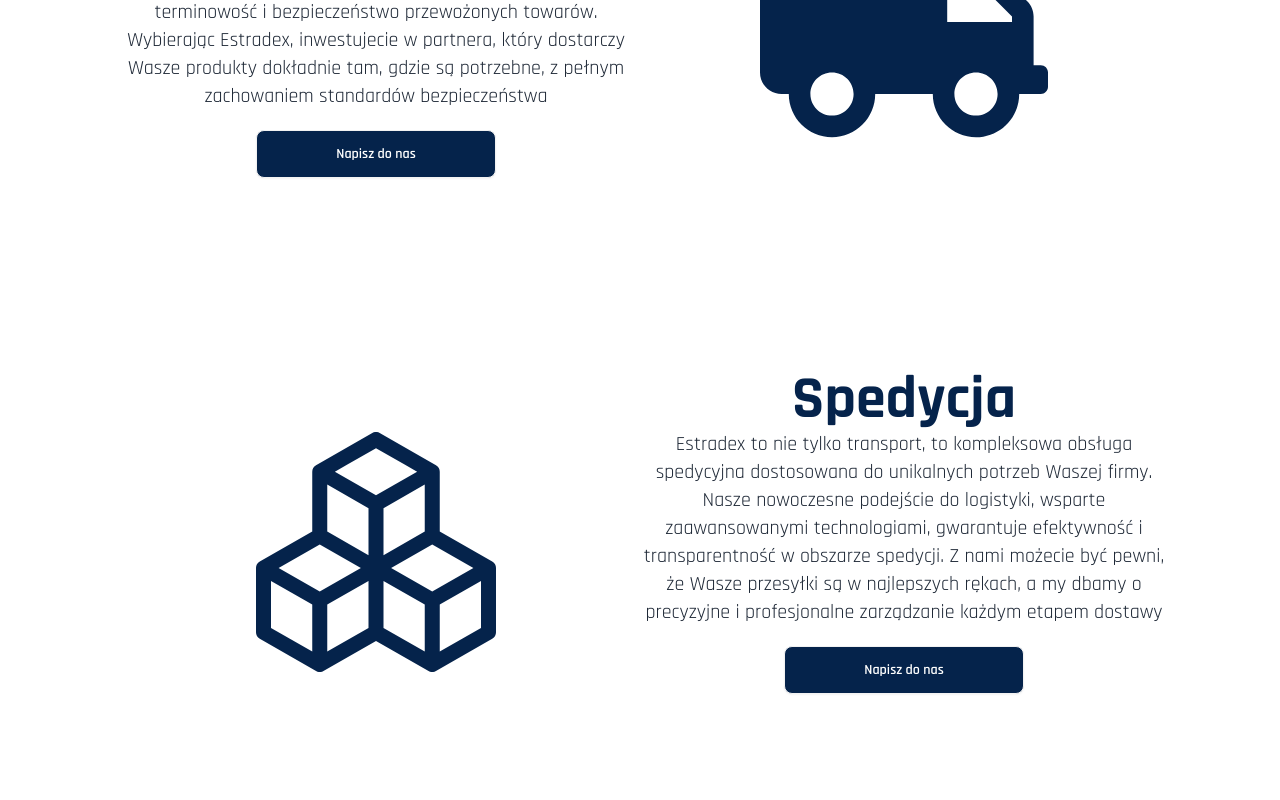
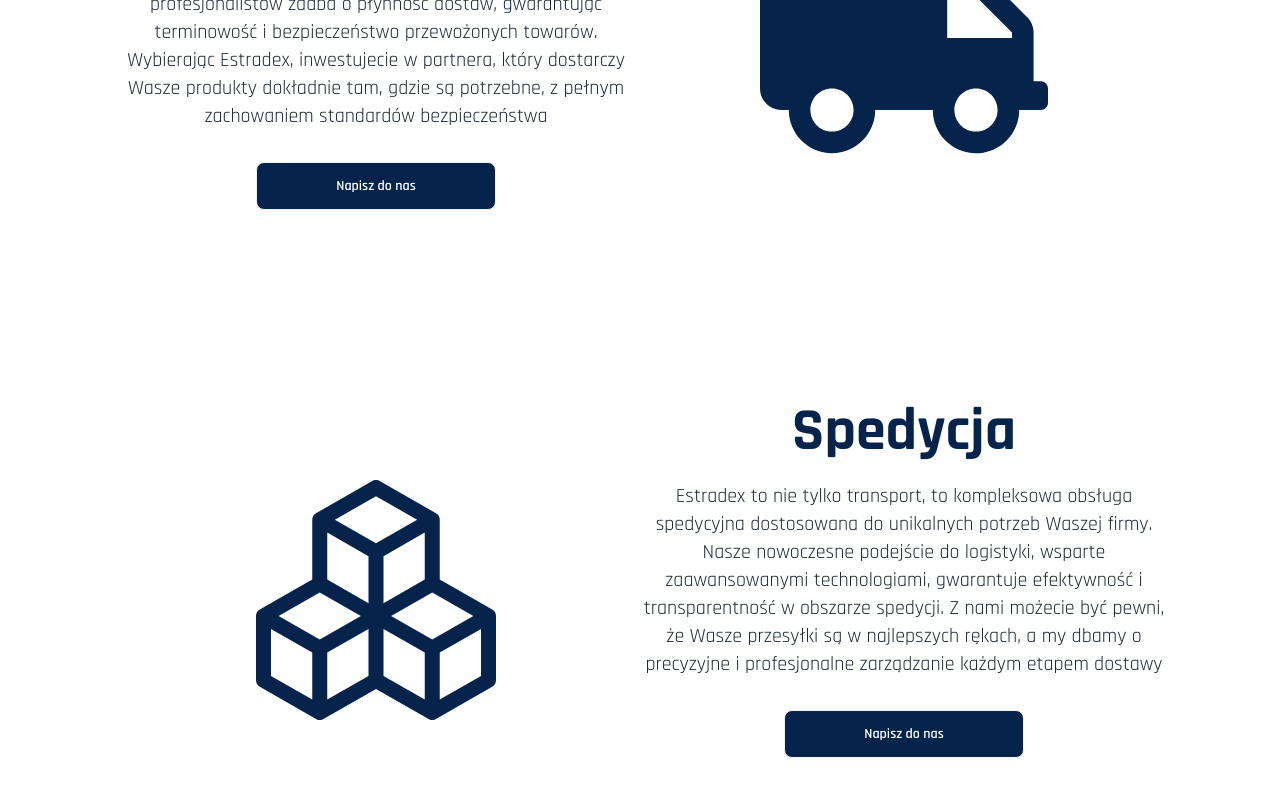
Before and after one commit to janekbartnicki/estradex-website, a React (Vite) app: page / in a window 1280 px wide. Shown: the part 1060-1860 px from the top of the page. Built offline with nearby package versions, Linux system fonts and the light colour scheme; no server answers.

Commit message:
fixing font color and margins

```diff
--- a/src/components/Footer.tsx
+++ b/src/components/Footer.tsx
@@ -1,6 +1,6 @@
 const Footer: React.FC = () => {
     return (
-        <footer className="footer footer-center p-10 bg-estradex-blue text-primary-content">
+        <footer className="footer footer-center p-10 bg-estradex-blue text-gray-200">
             <aside>
                 <img src="/estradex-logo.png" alt="Estradex" className="h-10 invert grayscale mb-5"/>
                 <p className="font-bold rajdhani-bold">
--- a/src/components/SectionView.tsx
+++ b/src/components/SectionView.tsx
@@ -13,10 +13,10 @@
         <>
             <div className="flex flex-wrap w-full lg:md:mb-20 mb-5 pt-28 text-center" dir={rtl ? 'rtl' : 'ltr'} id={href}>
                 <div className="grid place-items-center w-full sm:md:w-1/2">
-                    <p className="lg:md:text-6xl text-5xl text-estradex-blue rajdhani-bold">{title}</p>
+                    <p className="lg:md:text-6xl text-5xl text-estradex-blue rajdhani-bold mb-5">{title}</p>
                     <p className="flex justify-center items-center flex-col rajdhani-regular text-xl text-pretty">
                         {desc}
-                        <a href="#wiadomosc" className="mt-5">
+                        <a href="#wiadomosc" className="mt-8">
                             <button className="btn w-60 rajdhani-semibold bg-estradex-blue text-white hover:text-black">
                                 Napisz do nas
                             </button>
```
